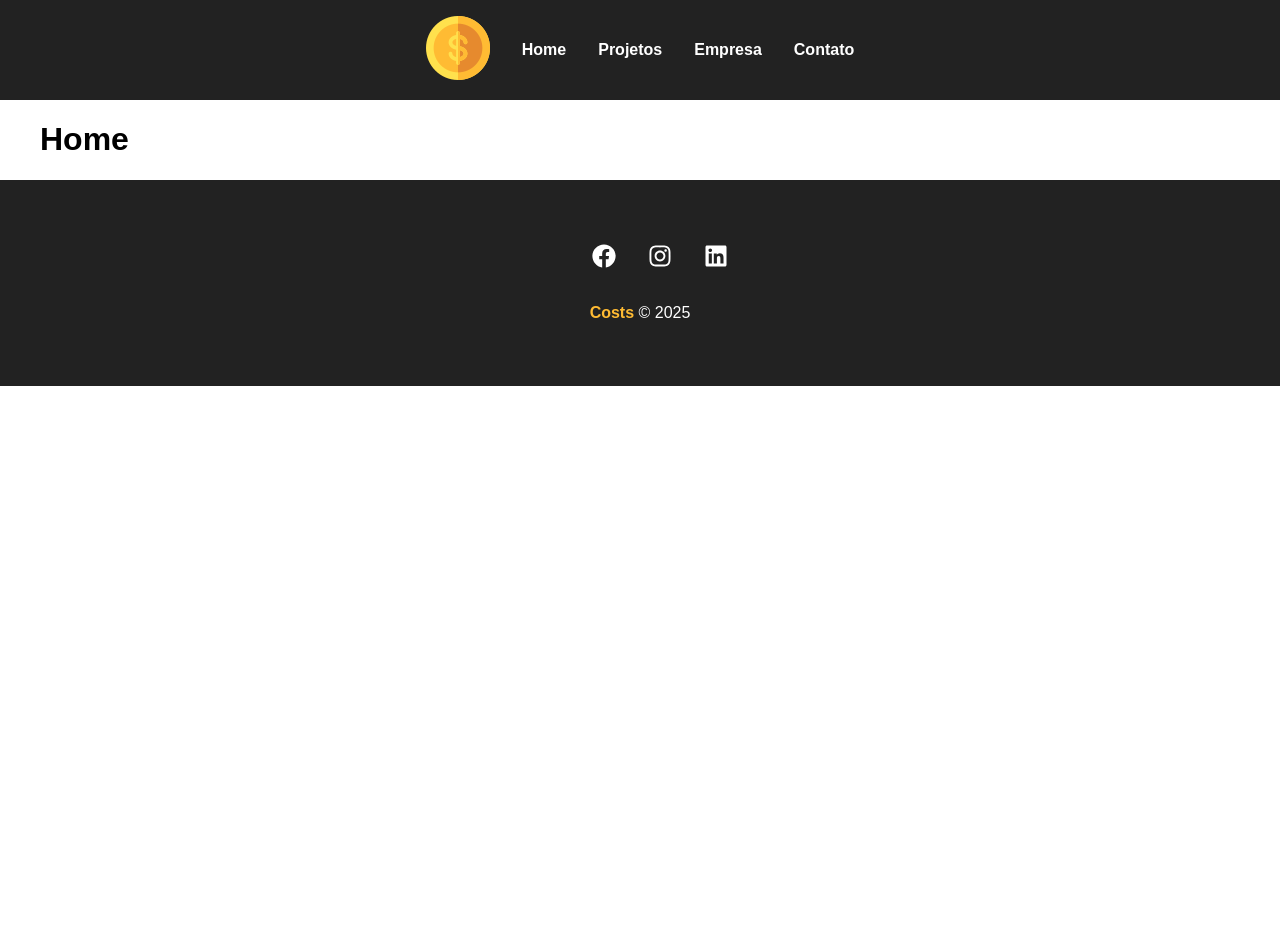
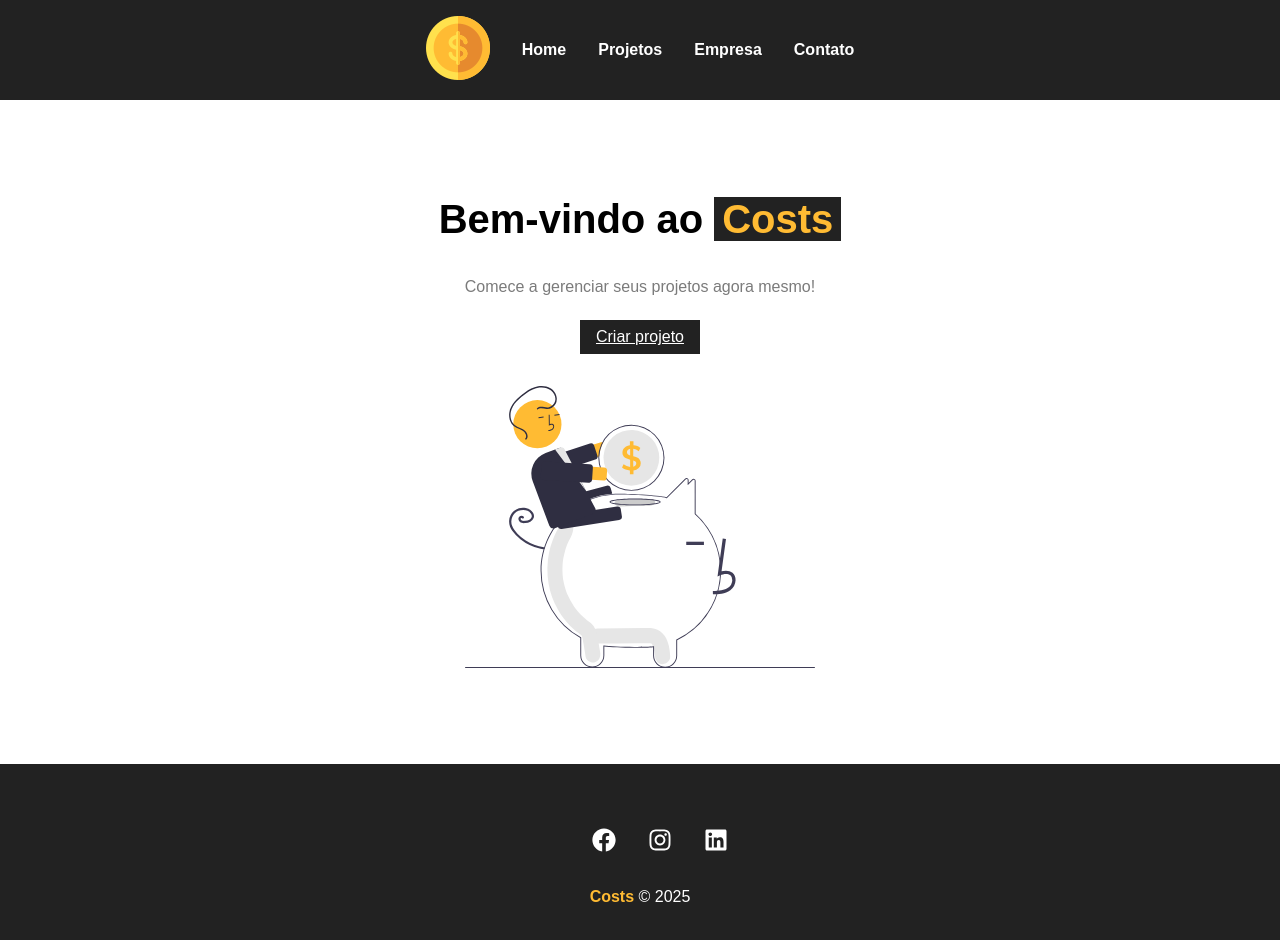
Before and after one commit to AlmaNegr/costs, a React (Create React App) app: page / in a window 1280 px wide. Shown: the top 940 px of the page. Before the commit the page ends 800 px from the top, so only its background shows below. Built offline with nearby package versions, Linux system fonts and the light colour scheme.

Commit message:
Estrutando a Home

```diff
--- /dev/null
+++ b/src/components/layout/LinkButton.js
@@ -0,0 +1,12 @@
+import styles from './LinkButton.module.css'
+import { Link } from 'react-router-dom'
+
+function LinkButton({to, text}) {
+    return(
+      <Link className={styles.btn} to={to}>
+        {text}
+      </Link>
+    )
+}
+
+export default LinkButton
--- /dev/null
+++ b/src/components/layout/LinkButton.module.css
@@ -0,0 +1,10 @@
+.btn {
+    background-color: #222;
+    color: #fff;
+    padding: 0.5em 1em;
+    transition: .5s;
+}
+
+.btn:hover {
+    color: #ffbb33;
+}
--- a/src/components/pages/Home.js
+++ b/src/components/pages/Home.js
@@ -1,9 +1,18 @@
+import styles from './Home.module.css'
+import savings from '../../img/savings.svg'
+import LinkButton from '../layout/LinkButton'
+
 function Home() {
 
     return(
-        <div>
-            <h1>Home</h1>
-        </div>
+       <section className={styles.home_container}>
+
+                <h1>Bem-vindo ao <span>Costs</span></h1>
+                <p>Comece a gerenciar seus projetos agora mesmo!</p>
+                <LinkButton to="/newproject" text="Criar projeto"/>
+                <img src={savings} alt='Costs'></img>
+       </section>
+
     )
 }
 
--- /dev/null
+++ b/src/components/pages/Home.module.css
@@ -0,0 +1,29 @@
+.home_container {
+    width: 100%;
+    display: flex;
+    flex-direction: column;
+    align-items: center;
+    justify-content: center;
+    padding: 4em;
+}
+
+.home_container h1 {
+    font-size: 2.5em;
+    margin-bottom: .5em;
+}
+
+.home_container h1 span {
+    color: #ffbb33;
+    padding: 0 .2em;
+    background-color: #222;
+}
+
+.home_container p {
+    margin-bottom: 1.5em;
+    color: #7b7b7b;
+}
+
+.home_container img {
+    width: 350px;
+    margin: 2em 0;
+}
```
